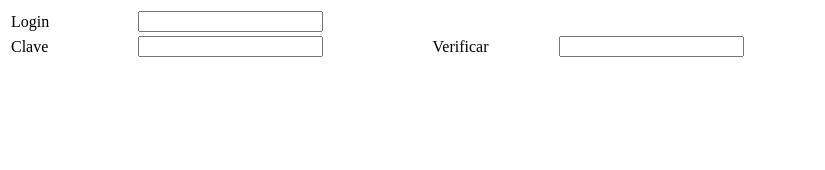
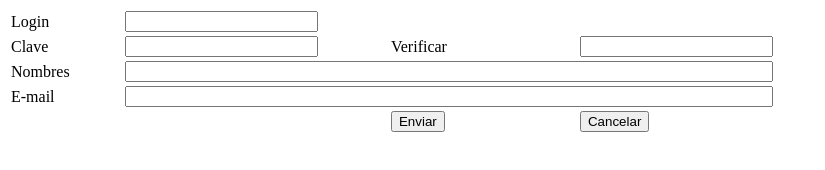
Before and after one commit to EdwinOPacheco/testrepositorio, a plain HTML site: page index.html in a window 1280 px wide. Shown: the whole page, without its empty margins (0-825 px from the left). Drawn offline with Linux system fonts and the light colour scheme.

Commit message:
Formulario terminado y mejorado

```diff
--- a/index.html
+++ b/index.html
@@ -6,6 +6,11 @@
         <meta name="viewport" content="width=device-width, initial-scale=1.0">
         <title>Ej14 - Formulario de registro</title>
     </head>
+    <style>
+        input[type=text], input[type=password], input[type=email] {
+            width: 100%;
+        }
+    </style>
     <body>
         <table>
             <tr>
@@ -17,17 +22,21 @@
                 <td width='15%'>Clave</td>
                 <td width='25%'><input type='password' id='pwdtxt'/></td>
                 <td width='10%'>&nbsp;</td>
-                <td width='15%'>Verificar</td>
+                <td width='25%'>Verificar</td>
                 <td width='25%'><input type='password' id='vertxt'/></td>
             </tr>
             <tr>
-
+                <td width='15%'>Nombres</td>
+                <td width='85%' colspan="4"><input type='text' id='nomtxt'/></td>
             </tr>
             <tr>
-
+                <td width='15%'>E-mail</td>
+                <td width='85%' colspan="4"><input type='email' id='ematxt'/></td>
             </tr>
             <tr>
-
+                <td width='50%' colspan="3">&nbsp;</td>
+                <td width='25%'><input type='button' id='envbtn' value="Enviar"/></td>
+                <td width='25%'><input type='button' id='canbtn' value="Cancelar"/></td>
             </tr>
 
         </table>
```
Also changed, not shown: 1 other file.
